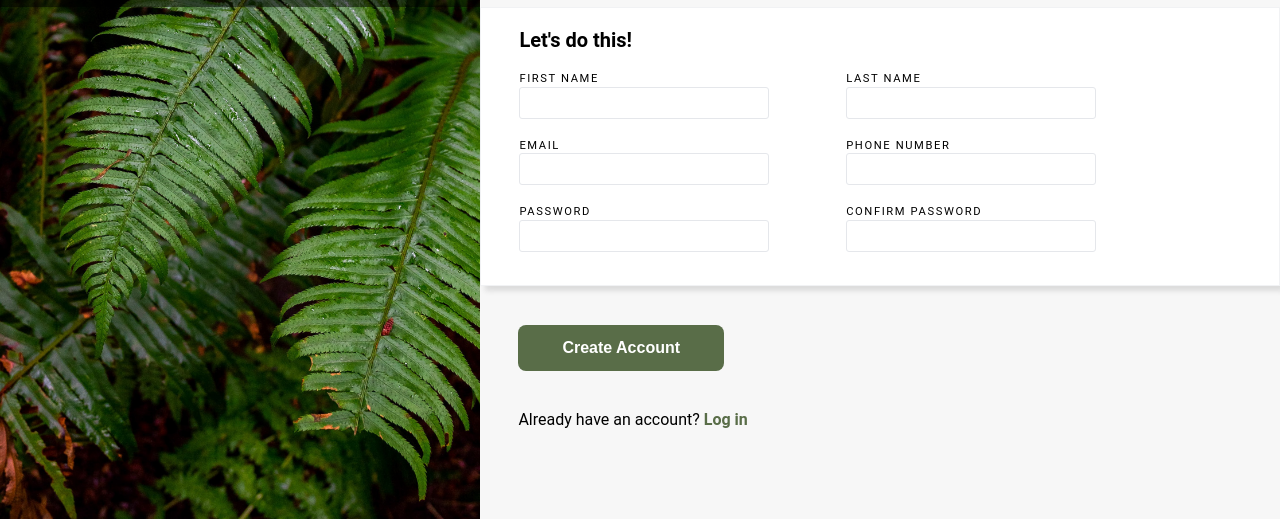
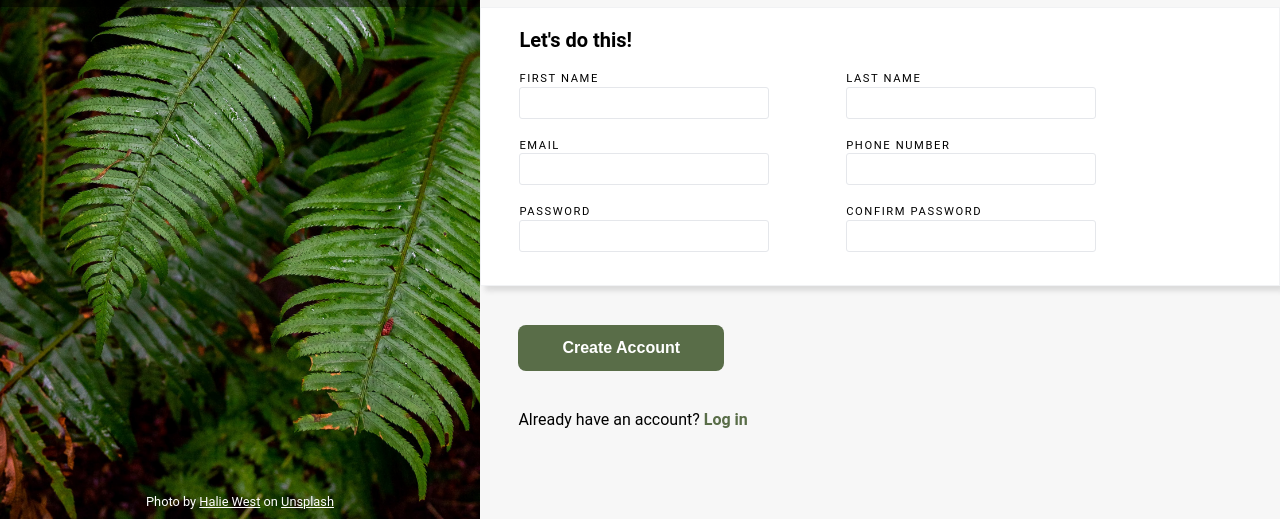
Before and after one commit to olga-007/sign-up-page, a plain HTML site: page index.html in a window 1280 px wide. Shown: the part 281-800 px from the top of the page. Drawn offline with Linux system fonts and the light colour scheme.

Commit message:
Add photo attribution

```diff
--- a/index.html
+++ b/index.html
@@ -13,6 +13,8 @@
             <img src="./logo.png" alt="Logo">
             <div class="logo-text">My Logo</div>
         </div>
+        <div class="attribution">Photo by <a href="https://unsplash.com/photos/25xggax4bSA" target="_blank">Halie West</a>
+             on <a href="https://unsplash.com/" target="_blank">Unsplash</a></div>
     </div>
     <div class="main">
         <div class="intro block">
@@ -54,7 +56,7 @@
                 <button type=submit>Create Account</button>
             </div>
         </form>
-        <div class="block">Already have an account? <a href="#">Log in</a></div>
+        <div class="block">Already have an account? <a class="login" href="#">Log in</a></div>
     </div>
 </body>
 </html>
--- a/styles.css
+++ b/styles.css
@@ -53,6 +53,18 @@ img.cover {
 
 .logo-text {
     font-size: clamp(40px, 5vw, 5rem);
+}
+
+.attribution {
+    position: fixed;
+    bottom: min(0px, 100vh - 250px);
+    z-index: 1;
+    margin: 10px;
+    font-size: 0.8rem;
+}
+
+.attribution a {
+    color: white;
 }
 
 .main {
@@ -140,7 +152,7 @@ button {
     padding: 14px 44px
 }
 
-a {
+a.login {
     font-weight: bold;
     color: #596D48;
     white-space: nowrap;
```
